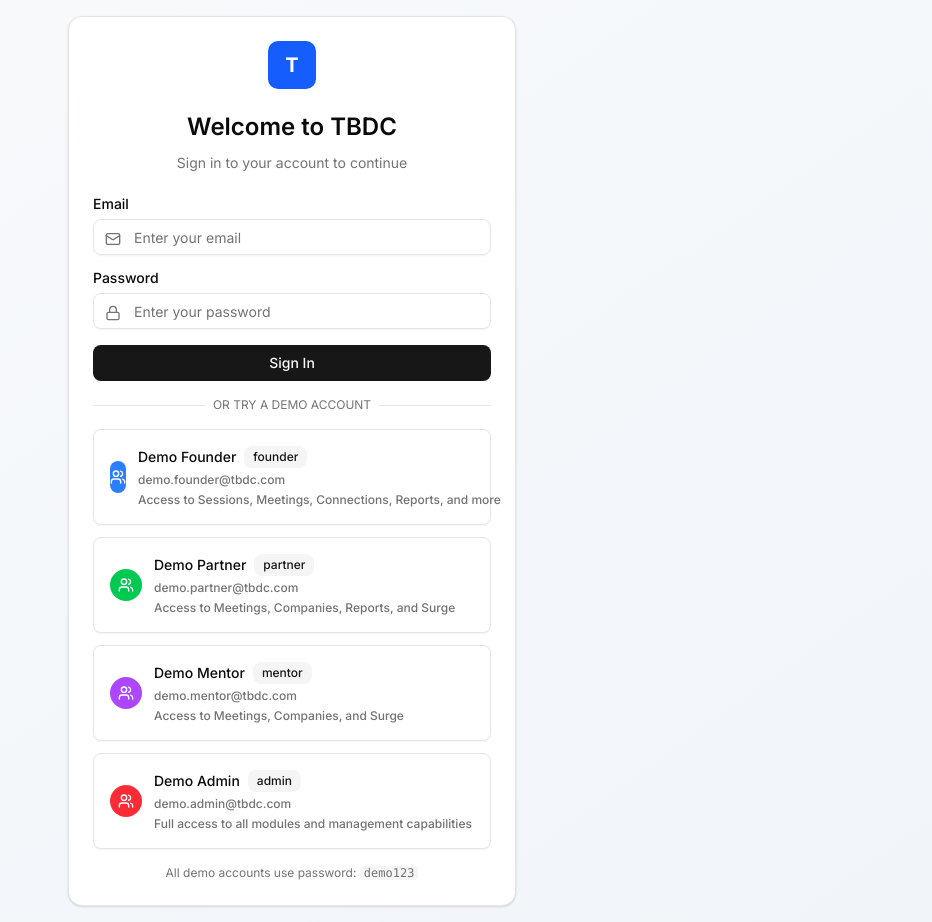
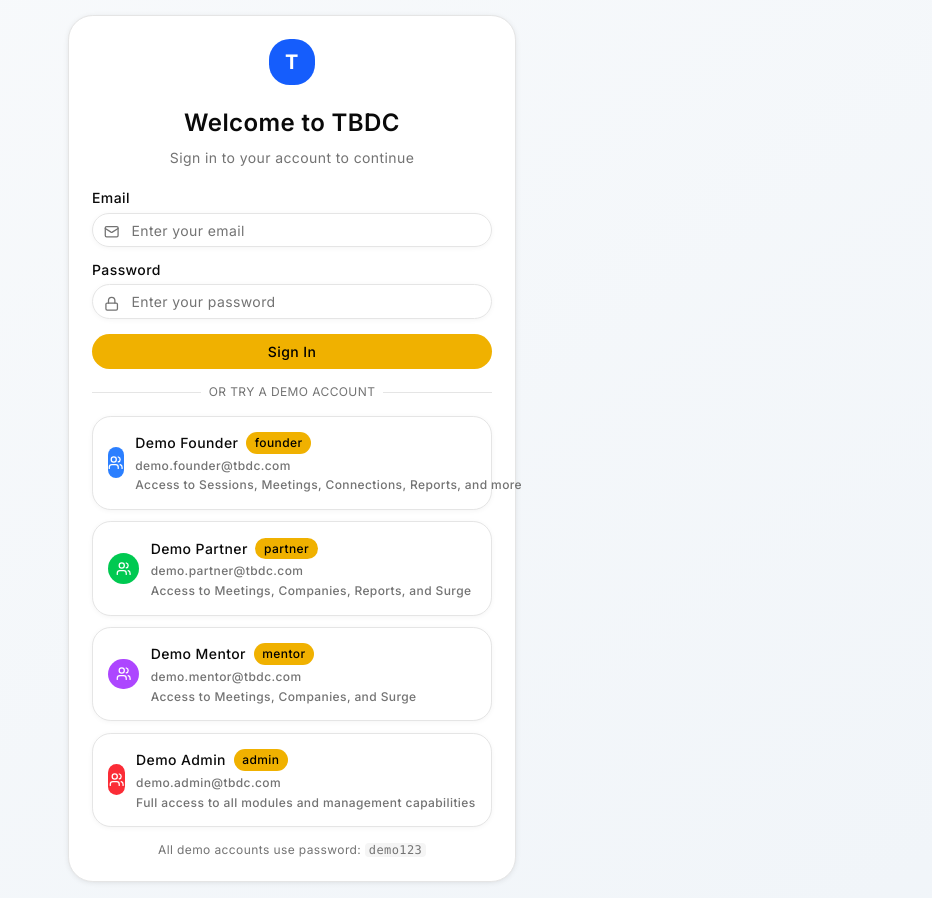
Before and after one commit to abid3a/tbdc_shadcn, a Next.js app: page / in a window 1280 px wide. Shown: the whole page, without its empty margins (348-1280 px from the left). After the commit the page ends 898 px from the top, so only its background shows below. Built offline with nearby package versions, Linux system fonts and the light colour scheme.

Commit message:
Redesigned with TweakCN

```diff
--- a/src/app/(authenticated)/dashboard/page.tsx
+++ b/src/app/(authenticated)/dashboard/page.tsx
@@ -148,42 +148,10 @@
         <p className="text-muted-foreground">{content.description}</p>
       </div>
 
-      {/* Banner Carousel */}
-      <div className="w-full">
-        <CardCarousel
-          images={[
-            { src: '/assets/banners/1.png', alt: 'Banner 1' },
-            { src: '/assets/banners/2.png', alt: 'Banner 2' },
-            { src: '/assets/banners/3.png', alt: 'Banner 3' },
-            { src: '/assets/banners/4.png', alt: 'Banner 4' },
-            { src: '/assets/banners/5.png', alt: 'Banner 5' },
-          ]}
-          autoplayDelay={3000}
-          showPagination={true}
-          showNavigation={true}
-          showHeader={false}
-        />
-      </div>
-
-      {/* Stats Grid */}
-      <div className="grid gap-4 md:grid-cols-2 lg:grid-cols-4">
-        {content.stats.map((stat, index) => {
-          const Icon = stat.icon;
-          return (
-            <Card key={index}>
-              <CardHeader className="flex flex-row items-center justify-between space-y-0 pb-2">
-                <CardTitle className="text-sm font-medium">{stat.title}</CardTitle>
-                <Icon className={`h-4 w-4 ${stat.color}`} />
-              </CardHeader>
-              <CardContent>
-                <div className="text-2xl font-bold">{stat.value}</div>
-              </CardContent>
-            </Card>
-          );
-        })}
-      </div>
-
-      <div className="grid gap-6 md:grid-cols-2">
+      {/* Recent Activity and Banner Carousel Row */}
+      <div className="grid gap-6 md:grid-cols-3">
+        {/* Left Column: Recent Activity + Quick Actions */}
+        <div className="md:col-span-1 space-y-6">
           {/* Recent Activity */}
           <Card>
             <CardHeader>
@@ -205,23 +173,6 @@
               ))}
             </CardContent>
           </Card>
-
-        {/* Announcements */}
-        <Card>
-          <CardHeader>
-            <CardTitle>Announcements</CardTitle>
-            <CardDescription>Important updates and notifications</CardDescription>
-          </CardHeader>
-          <CardContent className="space-y-4">
-            {content.announcements.map((announcement, index) => (
-              <Alert key={index}>
-                <AlertCircle className="h-4 w-4" />
-                <AlertDescription>{announcement}</AlertDescription>
-              </Alert>
-            ))}
-          </CardContent>
-        </Card>
-      </div>
 
           {/* Quick Actions */}
           <Card>
@@ -251,5 +202,58 @@
             </CardContent>
           </Card>
         </div>
+
+        {/* Banner Carousel */}
+        <div className="md:col-span-2">
+          <CardCarousel
+            images={[
+              { src: '/assets/banners/1.png', alt: 'Banner 1' },
+              { src: '/assets/banners/2.png', alt: 'Banner 2' },
+              { src: '/assets/banners/3.png', alt: 'Banner 3' },
+              { src: '/assets/banners/4.png', alt: 'Banner 4' },
+              { src: '/assets/banners/5.png', alt: 'Banner 5' },
+            ]}
+            autoplayDelay={3000}
+            showPagination={true}
+            showNavigation={true}
+            showHeader={false}
+          />
+        </div>
+      </div>
+
+      {/* Stats Grid */}
+      <div className="grid gap-4 md:grid-cols-2 lg:grid-cols-4">
+        {content.stats.map((stat, index) => {
+          const Icon = stat.icon;
+          return (
+            <Card key={index}>
+              <CardHeader className="flex flex-row items-center justify-between space-y-0 pb-2">
+                <CardTitle className="text-sm font-medium">{stat.title}</CardTitle>
+                <Icon className={`h-4 w-4 ${stat.color}`} />
+              </CardHeader>
+              <CardContent>
+                <div className="text-2xl font-bold">{stat.value}</div>
+              </CardContent>
+            </Card>
+          );
+        })}
+      </div>
+
+      {/* Announcements */}
+      <Card>
+        <CardHeader>
+          <CardTitle>Announcements</CardTitle>
+          <CardDescription>Important updates and notifications</CardDescription>
+        </CardHeader>
+        <CardContent className="space-y-4">
+          {content.announcements.map((announcement, index) => (
+            <Alert key={index}>
+              <AlertCircle className="h-4 w-4" />
+              <AlertDescription>{announcement}</AlertDescription>
+            </Alert>
+          ))}
+        </CardContent>
+      </Card>
+    </div>
   );
 }
--- a/src/app/(authenticated)/meetings/page.tsx
+++ b/src/app/(authenticated)/meetings/page.tsx
@@ -386,6 +386,22 @@
 
   const meetingTypes = Array.from(new Set(mockMeetings.map(meeting => meeting.type)));
 
+  // Sort meetings by date and status
+  const sortMeetings = (meetings: Meeting[]) => {
+    return meetings.sort((a, b) => {
+      // First sort by status priority: scheduled > ongoing > completed > cancelled
+      const statusPriority = { scheduled: 0, ongoing: 1, completed: 2, cancelled: 3 };
+      const statusDiff = statusPriority[a.status as keyof typeof statusPriority] - statusPriority[b.status as keyof typeof statusPriority];
+
+      if (statusDiff !== 0) return statusDiff;
+
+      // Then sort by date (earliest first)
+      const dateA = new Date(a.date + ' ' + a.time);
+      const dateB = new Date(b.date + ' ' + b.time);
+      return dateA.getTime() - dateB.getTime();
+    });
+  };
+
   const filteredMeetings = mockMeetings.filter(meeting => {
     const matchesSearch = meeting.title.toLowerCase().includes(searchTerm.toLowerCase()) ||
                          meeting.description.toLowerCase().includes(searchTerm.toLowerCase()) ||
@@ -393,6 +409,8 @@
     const matchesType = selectedType === 'all' || meeting.type === selectedType;
     return matchesSearch && matchesType;
   });
+
+  const sortedMeetings = sortMeetings(filteredMeetings);
 
   return (
     <div className="p-6 space-y-6">
@@ -449,7 +467,7 @@
 
         <TabsContent value="all" className="space-y-4">
           <div className="grid gap-4 md:grid-cols-2 lg:grid-cols-3">
-            {filteredMeetings.map((meeting) => (
+            {sortedMeetings.map((meeting) => (
               <MeetingCard
                 key={meeting.id}
                 meeting={meeting}
@@ -460,7 +478,7 @@
 
         <TabsContent value="scheduled" className="space-y-4">
           <div className="grid gap-4 md:grid-cols-2 lg:grid-cols-3">
-            {filteredMeetings.filter(m => m.status === 'scheduled').map((meeting) => (
+            {sortMeetings(filteredMeetings.filter(m => m.status === 'scheduled')).map((meeting) => (
               <MeetingCard
                 key={meeting.id}
                 meeting={meeting}
@@ -471,7 +489,7 @@
 
         <TabsContent value="ongoing" className="space-y-4">
           <div className="grid gap-4 md:grid-cols-2 lg:grid-cols-3">
-            {filteredMeetings.filter(m => m.status === 'ongoing').map((meeting) => (
+            {sortMeetings(filteredMeetings.filter(m => m.status === 'ongoing')).map((meeting) => (
               <MeetingCard
                 key={meeting.id}
                 meeting={meeting}
@@ -482,7 +500,7 @@
 
         <TabsContent value="completed" className="space-y-4">
           <div className="grid gap-4 md:grid-cols-2 lg:grid-cols-3">
-            {filteredMeetings.filter(m => m.status === 'completed').map((meeting) => (
+            {sortMeetings(filteredMeetings.filter(m => m.status === 'completed')).map((meeting) => (
               <MeetingCard
                 key={meeting.id}
                 meeting={meeting}
--- a/src/app/(authenticated)/sessions/page.tsx
+++ b/src/app/(authenticated)/sessions/page.tsx
@@ -277,6 +277,22 @@
 
   const mentors = Array.from(new Set(mockSessions.map(session => session.mentor.name)));
 
+  // Sort sessions by date and status
+  const sortSessions = (sessions: Session[]) => {
+    return sessions.sort((a, b) => {
+      // First sort by status priority: upcoming > ongoing > completed
+      const statusPriority = { upcoming: 0, ongoing: 1, completed: 2 };
+      const statusDiff = statusPriority[a.status as keyof typeof statusPriority] - statusPriority[b.status as keyof typeof statusPriority];
+
+      if (statusDiff !== 0) return statusDiff;
+
+      // Then sort by date (earliest first)
+      const dateA = new Date(a.date + ' ' + a.time);
+      const dateB = new Date(b.date + ' ' + b.time);
+      return dateA.getTime() - dateB.getTime();
+    });
+  };
+
   const filteredSessions = mockSessions.filter(session => {
     const matchesSearch = session.title.toLowerCase().includes(searchTerm.toLowerCase()) ||
                          session.description.toLowerCase().includes(searchTerm.toLowerCase()) ||
@@ -284,6 +300,8 @@
     const matchesMentor = selectedMentor === 'all' || session.mentor.name === selectedMentor;
     return matchesSearch && matchesMentor;
   });
+
+  const sortedSessions = sortSessions(filteredSessions);
 
   return (
     <div className="p-6 space-y-6">
@@ -332,7 +350,7 @@
 
         <TabsContent value="all" className="space-y-4">
           <div className="grid gap-4 md:grid-cols-2 lg:grid-cols-3">
-            {filteredSessions.map((session) => (
+            {sortedSessions.map((session) => (
               <SessionCard
                 key={session.id}
                 session={session}
@@ -343,7 +361,7 @@
 
         <TabsContent value="upcoming" className="space-y-4">
           <div className="grid gap-4 md:grid-cols-2 lg:grid-cols-3">
-            {filteredSessions.filter(s => s.status === 'upcoming').map((session) => (
+            {sortSessions(filteredSessions.filter(s => s.status === 'upcoming')).map((session) => (
               <SessionCard
                 key={session.id}
                 session={session}
@@ -354,7 +372,7 @@
 
         <TabsContent value="ongoing" className="space-y-4">
           <div className="grid gap-4 md:grid-cols-2 lg:grid-cols-3">
-            {filteredSessions.filter(s => s.status === 'ongoing').map((session) => (
+            {sortSessions(filteredSessions.filter(s => s.status === 'ongoing')).map((session) => (
               <SessionCard
                 key={session.id}
                 session={session}
@@ -365,7 +383,7 @@
 
         <TabsContent value="completed" className="space-y-4">
           <div className="grid gap-4 md:grid-cols-2 lg:grid-cols-3">
-            {filteredSessions.filter(s => s.status === 'completed').map((session) => (
+            {sortSessions(filteredSessions.filter(s => s.status === 'completed')).map((session) => (
               <SessionCard
                 key={session.id}
                 session={session}
--- a/src/app/globals.css
+++ b/src/app/globals.css
@@ -3,113 +3,160 @@
 
 @custom-variant dark (&:is(.dark *));
 
+:root {
+  --background: oklch(1 0 0);
+  --foreground: oklch(0.1450 0 0);
+  --card: oklch(1.0000 0 0);
+  --card-foreground: oklch(0.1450 0 0);
+  --popover: oklch(1 0 0);
+  --popover-foreground: oklch(0.1450 0 0);
+  --primary: oklch(0.7950 0.1840 86.0470);
+  --primary-foreground: oklch(0 0 0);
+  --secondary: oklch(0.7950 0.1840 86.0470);
+  --secondary-foreground: oklch(0 0 0);
+  --muted: oklch(0.9700 0 0);
+  --muted-foreground: oklch(0.5560 0 0);
+  --accent: oklch(0.9700 0 0);
+  --accent-foreground: oklch(0.2050 0 0);
+  --destructive: oklch(0.5770 0.2450 27.3250);
+  --destructive-foreground: oklch(1 0 0);
+  --border: oklch(0.9220 0 0);
+  --input: oklch(0.9220 0 0);
+  --ring: oklch(0.7080 0 0);
+  --chart-1: oklch(0.8100 0.1000 252);
+  --chart-2: oklch(0.6200 0.1900 260);
+  --chart-3: oklch(0.5500 0.2200 263);
+  --chart-4: oklch(0.4900 0.2200 264);
+  --chart-5: oklch(0.4200 0.1800 266);
+  --sidebar: oklch(0.9850 0 0);
+  --sidebar-foreground: oklch(0.1450 0 0);
+  --sidebar-primary: oklch(0.2050 0 0);
+  --sidebar-primary-foreground: oklch(0.9850 0 0);
+  --sidebar-accent: oklch(0.9700 0 0);
+  --sidebar-accent-foreground: oklch(0.2050 0 0);
+  --sidebar-border: oklch(0.9220 0 0);
+  --sidebar-ring: oklch(0.7080 0 0);
+  --font-sans: Geist, ui-sans-serif, sans-serif, system-ui;
+  --font-serif: ui-serif, Georgia, Cambria, "Times New Roman", Times, serif;
+  --font-mono: ui-monospace, SFMono-Regular, Menlo, Monaco, Consolas, "Liberation Mono", "Courier New", monospace;
+  --radius: 1.3rem;
+  --shadow-2xs: 0 1px 6.5px -1.5px hsl(0 0% 0% / 0.07);
+  --shadow-xs: 0 1px 6.5px -1.5px hsl(0 0% 0% / 0.07);
+  --shadow-sm: 0 1px 6.5px -1.5px hsl(0 0% 0% / 0.13), 0 1px 2px -2.5px hsl(0 0% 0% / 0.13);
+  --shadow: 0 1px 6.5px -1.5px hsl(0 0% 0% / 0.13), 0 1px 2px -2.5px hsl(0 0% 0% / 0.13);
+  --shadow-md: 0 1px 6.5px -1.5px hsl(0 0% 0% / 0.13), 0 2px 4px -2.5px hsl(0 0% 0% / 0.13);
+  --shadow-lg: 0 1px 6.5px -1.5px hsl(0 0% 0% / 0.13), 0 4px 6px -2.5px hsl(0 0% 0% / 0.13);
+  --shadow-xl: 0 1px 6.5px -1.5px hsl(0 0% 0% / 0.13), 0 8px 10px -2.5px hsl(0 0% 0% / 0.13);
+  --shadow-2xl: 0 1px 6.5px -1.5px hsl(0 0% 0% / 0.33);
+  --tracking-normal: 0.025em;
+  --spacing: 0.24rem;
+}
+
+.dark {
+  --background: oklch(0.1450 0 0);
+  --foreground: oklch(0.9850 0 0);
+  --card: oklch(0.2050 0 0);
+  --card-foreground: oklch(0.9850 0 0);
+  --popover: oklch(0.2690 0 0);
+  --popover-foreground: oklch(0.9850 0 0);
+  --primary: oklch(0.7922 0.1316 88.3269);
+  --primary-foreground: oklch(0.2050 0 0);
+  --secondary: oklch(0.3303 0.0678 162.7515);
+  --secondary-foreground: oklch(0.9850 0 0);
+  --muted: oklch(0.2690 0 0);
+  --muted-foreground: oklch(0.7080 0 0);
+  --accent: oklch(0.3710 0 0);
+  --accent-foreground: oklch(0.9850 0 0);
+  --destructive: oklch(0.7040 0.1910 22.2160);
+  --destructive-foreground: oklch(0.9850 0 0);
+  --border: oklch(0.2750 0 0);
+  --input: oklch(0.3250 0 0);
+  --ring: oklch(0.5560 0 0);
+  --chart-1: oklch(0.8100 0.1000 252);
+  --chart-2: oklch(0.6200 0.1900 260);
+  --chart-3: oklch(0.5500 0.2200 263);
+  --chart-4: oklch(0.4900 0.2200 264);
+  --chart-5: oklch(0.4200 0.1800 266);
+  --sidebar: oklch(0.2050 0 0);
+  --sidebar-foreground: oklch(0.9850 0 0);
+  --sidebar-primary: oklch(0.4880 0.2430 264.3760);
+  --sidebar-primary-foreground: oklch(0.9850 0 0);
+  --sidebar-accent: oklch(0.2690 0 0);
+  --sidebar-accent-foreground: oklch(0.9850 0 0);
+  --sidebar-border: oklch(0.2750 0 0);
+  --sidebar-ring: oklch(0.4390 0 0);
+  --font-sans: Geist, ui-sans-serif, sans-serif, system-ui;
+  --font-serif: ui-serif, Georgia, Cambria, "Times New Roman", Times, serif;
+  --font-mono: ui-monospace, SFMono-Regular, Menlo, Monaco, Consolas, "Liberation Mono", "Courier New", monospace;
+  --radius: 1.3rem;
+  --shadow-2xs: 0 1px 6.5px -1.5px hsl(0 0% 0% / 0.07);
+  --shadow-xs: 0 1px 6.5px -1.5px hsl(0 0% 0% / 0.07);
+  --shadow-sm: 0 1px 6.5px -1.5px hsl(0 0% 0% / 0.13), 0 1px 2px -2.5px hsl(0 0% 0% / 0.13);
+  --shadow: 0 1px 6.5px -1.5px hsl(0 0% 0% / 0.13), 0 1px 2px -2.5px hsl(0 0% 0% / 0.13);
+  --shadow-md: 0 1px 6.5px -1.5px hsl(0 0% 0% / 0.13), 0 2px 4px -2.5px hsl(0 0% 0% / 0.13);
+  --shadow-lg: 0 1px 6.5px -1.5px hsl(0 0% 0% / 0.13), 0 4px 6px -2.5px hsl(0 0% 0% / 0.13);
+  --shadow-xl: 0 1px 6.5px -1.5px hsl(0 0% 0% / 0.13), 0 8px 10px -2.5px hsl(0 0% 0% / 0.13);
+  --shadow-2xl: 0 1px 6.5px -1.5px hsl(0 0% 0% / 0.33);
+}
+
 @theme inline {
   --color-background: var(--background);
   --color-foreground: var(--foreground);
-  --font-sans: var(--font-geist-sans);
-  --font-mono: var(--font-geist-mono);
+  --color-card: var(--card);
+  --color-card-foreground: var(--card-foreground);
+  --color-popover: var(--popover);
+  --color-popover-foreground: var(--popover-foreground);
+  --color-primary: var(--primary);
+  --color-primary-foreground: var(--primary-foreground);
+  --color-secondary: var(--secondary);
+  --color-secondary-foreground: var(--secondary-foreground);
+  --color-muted: var(--muted);
+  --color-muted-foreground: var(--muted-foreground);
+  --color-accent: var(--accent);
+  --color-accent-foreground: var(--accent-foreground);
+  --color-destructive: var(--destructive);
+  --color-destructive-foreground: var(--destructive-foreground);
+  --color-border: var(--border);
+  --color-input: var(--input);
+  --color-ring: var(--ring);
+  --color-chart-1: var(--chart-1);
+  --color-chart-2: var(--chart-2);
+  --color-chart-3: var(--chart-3);
+  --color-chart-4: var(--chart-4);
+  --color-chart-5: var(--chart-5);
+  --color-sidebar: var(--sidebar);
+  --color-sidebar-foreground: var(--sidebar-foreground);
+  --color-sidebar-primary: var(--sidebar-primary);
+  --color-sidebar-primary-foreground: var(--sidebar-primary-foreground);
+  --color-sidebar-accent: var(--sidebar-accent);
+  --color-sidebar-accent-foreground: var(--sidebar-accent-foreground);
+  --color-sidebar-border: var(--sidebar-border);
   --color-sidebar-ring: var(--sidebar-ring);
-  --color-sidebar-border: var(--sidebar-border);
-  --color-sidebar-accent-foreground: var(--sidebar-accent-foreground);
-  --color-sidebar-accent: var(--sidebar-accent);
-  --color-sidebar-primary-foreground: var(--sidebar-primary-foreground);
-  --color-sidebar-primary: var(--sidebar-primary);
-  --color-sidebar-foreground: var(--sidebar-foreground);
-  --color-sidebar: var(--sidebar);
-  --color-chart-5: var(--chart-5);
-  --color-chart-4: var(--chart-4);
-  --color-chart-3: var(--chart-3);
-  --color-chart-2: var(--chart-2);
-  --color-chart-1: var(--chart-1);
-  --color-ring: var(--ring);
-  --color-input: var(--input);
-  --color-border: var(--border);
-  --color-destructive: var(--destructive);
-  --color-accent-foreground: var(--accent-foreground);
-  --color-accent: var(--accent);
-  --color-muted-foreground: var(--muted-foreground);
-  --color-muted: var(--muted);
-  --color-secondary-foreground: var(--secondary-foreground);
-  --color-secondary: var(--secondary);
-  --color-primary-foreground: var(--primary-foreground);
-  --color-primary: var(--primary);
-  --color-popover-foreground: var(--popover-foreground);
-  --color-popover: var(--popover);
-  --color-card-foreground: var(--card-foreground);
-  --color-card: var(--card);
+
+  --font-sans: var(--font-sans);
+  --font-mono: var(--font-mono);
+  --font-serif: var(--font-serif);
+
   --radius-sm: calc(var(--radius) - 4px);
   --radius-md: calc(var(--radius) - 2px);
   --radius-lg: var(--radius);
   --radius-xl: calc(var(--radius) + 4px);
-}
 
-:root {
-  --radius: 0.625rem;
-  --background: oklch(1 0 0);
-  --foreground: oklch(0.145 0 0);
-  --card: oklch(1 0 0);
-  --card-foreground: oklch(0.145 0 0);
-  --popover: oklch(1 0 0);
-  --popover-foreground: oklch(0.145 0 0);
-  --primary: oklch(0.205 0 0);
-  --primary-foreground: oklch(0.985 0 0);
-  --secondary: oklch(0.97 0 0);
-  --secondary-foreground: oklch(0.205 0 0);
-  --muted: oklch(0.97 0 0);
-  --muted-foreground: oklch(0.556 0 0);
-  --accent: oklch(0.97 0 0);
-  --accent-foreground: oklch(0.205 0 0);
-  --destructive: oklch(0.577 0.245 27.325);
-  --border: oklch(0.922 0 0);
-  --input: oklch(0.922 0 0);
-  --ring: oklch(0.708 0 0);
-  --chart-1: oklch(0.646 0.222 41.116);
-  --chart-2: oklch(0.6 0.118 184.704);
-  --chart-3: oklch(0.398 0.07 227.392);
-  --chart-4: oklch(0.828 0.189 84.429);
-  --chart-5: oklch(0.769 0.188 70.08);
-  --sidebar: oklch(0.985 0 0);
-  --sidebar-foreground: oklch(0.145 0 0);
-  --sidebar-primary: oklch(0.205 0 0);
-  --sidebar-primary-foreground: oklch(0.985 0 0);
-  --sidebar-accent: oklch(0.97 0 0);
-  --sidebar-accent-foreground: oklch(0.205 0 0);
-  --sidebar-border: oklch(0.922 0 0);
-  --sidebar-ring: oklch(0.708 0 0);
-}
+  --shadow-2xs: var(--shadow-2xs);
+  --shadow-xs: var(--shadow-xs);
+  --shadow-sm: var(--shadow-sm);
+  --shadow: var(--shadow);
+  --shadow-md: var(--shadow-md);
+  --shadow-lg: var(--shadow-lg);
+  --shadow-xl: var(--shadow-xl);
+  --shadow-2xl: var(--shadow-2xl);
 
-.dark {
-  --background: oklch(0.145 0 0);
-  --foreground: oklch(0.985 0 0);
-  --card: oklch(0.205 0 0);
-  --card-foreground: oklch(0.985 0 0);
-  --popover: oklch(0.205 0 0);
-  --popover-foreground: oklch(0.985 0 0);
-  --primary: oklch(0.922 0 0);
-  --primary-foreground: oklch(0.205 0 0);
-  --secondary: oklch(0.269 0 0);
-  --secondary-foreground: oklch(0.985 0 0);
-  --muted: oklch(0.269 0 0);
-  --muted-foreground: oklch(0.708 0 0);
-  --accent: oklch(0.269 0 0);
-  --accent-foreground: oklch(0.985 0 0);
-  --destructive: oklch(0.704 0.191 22.216);
-  --border: oklch(1 0 0 / 10%);
-  --input: oklch(1 0 0 / 15%);
-  --ring: oklch(0.556 0 0);
-  --chart-1: oklch(0.488 0.243 264.376);
-  --chart-2: oklch(0.696 0.17 162.48);
-  --chart-3: oklch(0.769 0.188 70.08);
-  --chart-4: oklch(0.627 0.265 303.9);
-  --chart-5: oklch(0.645 0.246 16.439);
-  --sidebar: oklch(0.205 0 0);
-  --sidebar-foreground: oklch(0.985 0 0);
-  --sidebar-primary: oklch(0.488 0.243 264.376);
-  --sidebar-primary-foreground: oklch(0.985 0 0);
-  --sidebar-accent: oklch(0.269 0 0);
-  --sidebar-accent-foreground: oklch(0.985 0 0);
-  --sidebar-border: oklch(1 0 0 / 10%);
-  --sidebar-ring: oklch(0.556 0 0);
+  --tracking-tighter: calc(var(--tracking-normal) - 0.05em);
+  --tracking-tight: calc(var(--tracking-normal) - 0.025em);
+  --tracking-normal: var(--tracking-normal);
+  --tracking-wide: calc(var(--tracking-normal) + 0.025em);
+  --tracking-wider: calc(var(--tracking-normal) + 0.05em);
+  --tracking-widest: calc(var(--tracking-normal) + 0.1em);
 }
 
 @layer base {
@@ -118,5 +165,6 @@
   }
   body {
     @apply bg-background text-foreground;
+    letter-spacing: var(--tracking-normal);
   }
 }
```
Lines whose indentation alone changed are shown as unchanged.
